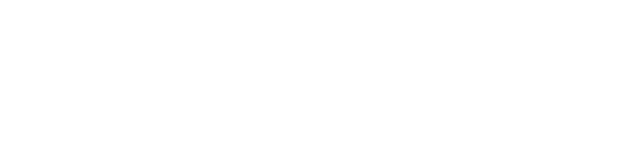
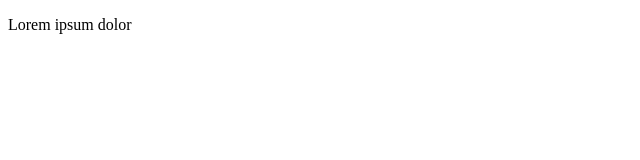
Before and after one commit to Vancevi/Test, a plain HTML site: page index.html in a window 1280 px wide. Shown: the whole page, without its empty margins (0-640 px from the left). Drawn offline with Linux system fonts and the light colour scheme.

Commit message:
modificado div contenedor

```diff
--- a/index.html
+++ b/index.html
@@ -7,6 +7,11 @@
     <title>Documento Test GIT</title>
 </head>
 <body>
-
+    <!--DIV CONTENEDOR 1-->
+    <div class="container">
+        <dic class="row">
+            <p>Lorem ipsum dolor</p>
+        </dic>
+    </div>
 </body>
 </html>
```
